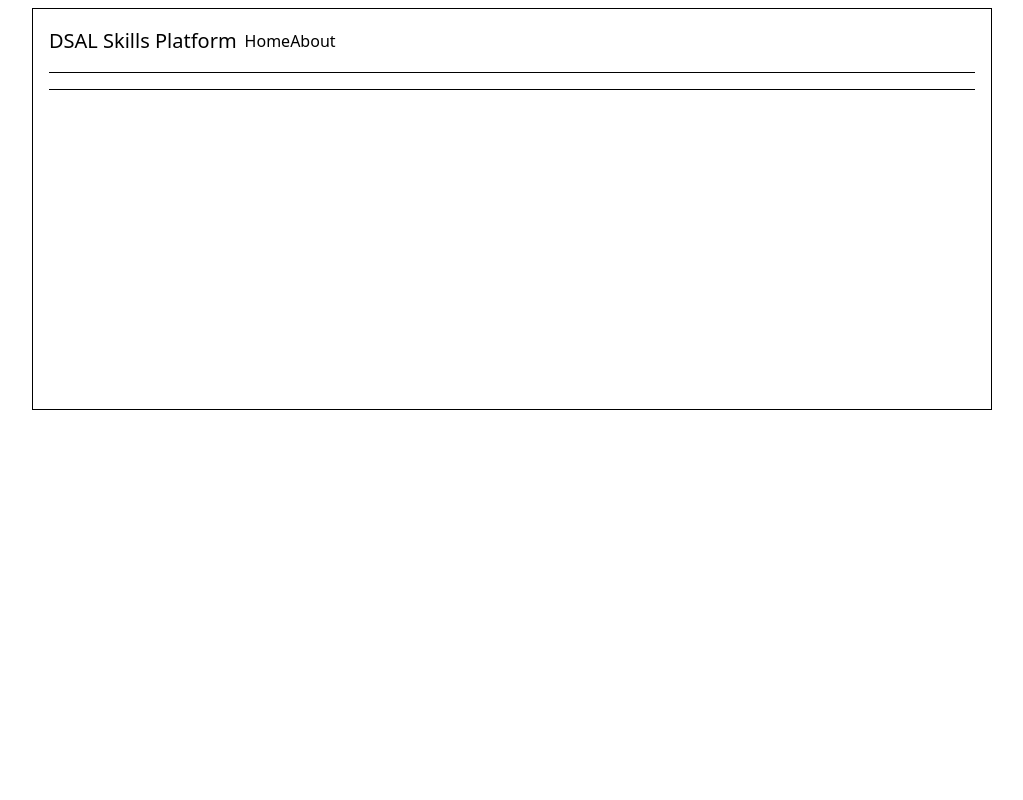
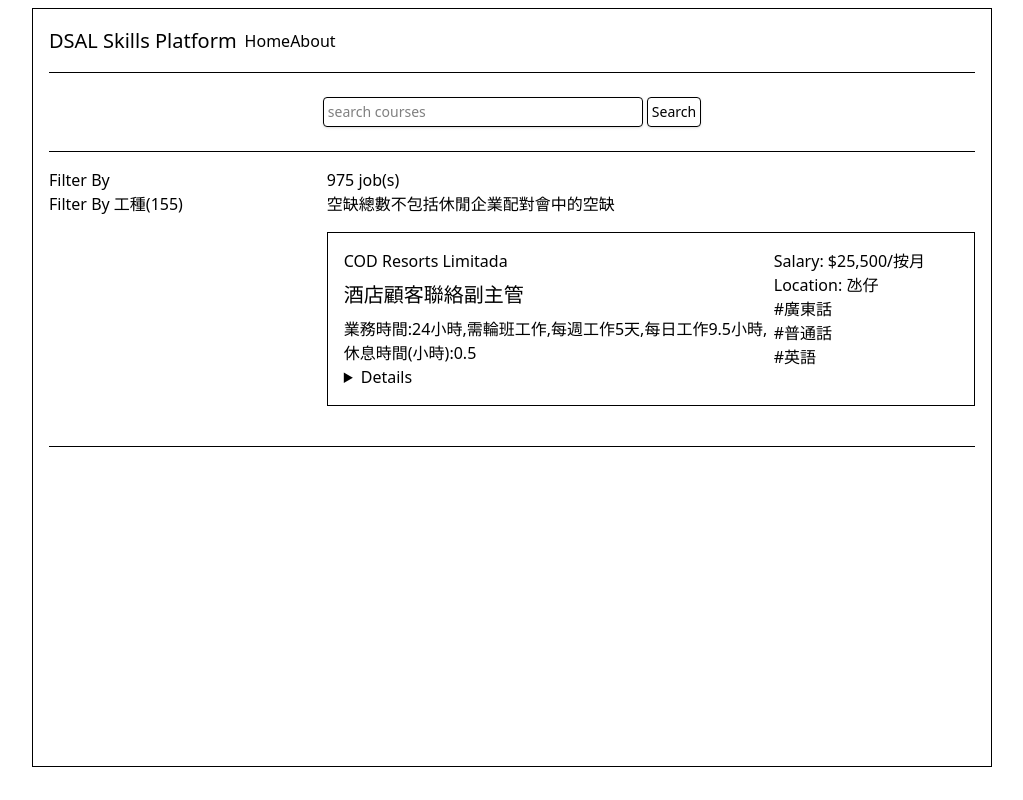
Before and after one commit to LunchBox/dsal-platform, a Vue app: page /jobs in a window 1280 px wide. Shown: the whole page, without its empty margins (128-1151 px from the left). Built offline with nearby package versions, Linux system fonts and the light colour scheme; the HTML template or start-up script is replaced by a standard one.

Commit message:
be able to search courses

```diff
--- a/src/router/index.ts
+++ b/src/router/index.ts
@@ -15,6 +15,13 @@ const router = createRouter({
       name: "courses",
       component: () => import("../views/CoursesView.vue"),
     },
+
+    {
+      path: "/jobs",
+      name: "jobs",
+      component: () => import("../views/JobsView.vue"),
+    },
+
     {
       path: "/about",
       name: "about",
--- a/src/views/CoursesView.vue
+++ b/src/views/CoursesView.vue
@@ -1,24 +1,32 @@
 <script setup lang="ts">
-import { RouterLink } from "vue-router";
+import { computed } from "vue";
+import { RouterLink, useRoute } from "vue-router";
 
-const courses = [
-  {
-    tp: "澳門勞工事務局",
-    name: "美髮師(初級)考證課程",
-    start_date: "27 May 25",
-    duration: "1-2 days",
-    type: "Full Time",
-    course_fee: "630.00",
-    funding: "315.00",
-  },
-];
+import { ALL_COURSES } from "./courses";
+
+const route = useRoute();
+
+const query = computed(() => route.query?.tag);
+
+const courses = computed(() => {
+  if (query.value) {
+    return ALL_COURSES.filter((c) => c.name.includes(query.value));
+  } else {
+    return ALL_COURSES;
+  }
+});
 </script>
 <template>
   <div>
     <div class="py-4 border-b">
       <form class="flex justify-center">
         <div class="inline-flex items-center py-2 gap-x-1">
-          <input type="text" class="w-[20rem]" placeholder="search courses" />
+          <input
+            type="text"
+            class="w-[20rem]"
+            placeholder="search courses"
+            :value="query"
+          />
           <input type="submit" value="Search" />
         </div>
       </form>
@@ -31,12 +39,7 @@ const courses = [
       <div class="flex-1 py-4">
         <div class="mb-4">
           <h3>{{ Math.round(Math.random() * 1000) }} course(s)</h3>
-          <p>
-            Employers looking for courses to send their employees for training
-            are strongly advised to access the course directory for enterprises
-            at SkillsFuture for Business Visit this to access the course
-            directory for enterprises at SkillsFuture for Businesshere.
-          </p>
+          <p>現正招生職業培訓課程</p>
         </div>
 
         <div>
--- a/src/views/HomeView.vue
+++ b/src/views/HomeView.vue
@@ -27,7 +27,7 @@ import { RouterLink } from "vue-router";
       </div>
       <div class="border w-24 h-24">
         <RouterLink
-          to="/courses"
+          to="/jobs"
           class="w-full h-full grid place-items-center text-center p-4"
         >
           View Jobs
@@ -49,6 +49,14 @@ import { RouterLink } from "vue-router";
           Jobs Match Me
         </RouterLink>
       </div>
+      <div class="border w-24 h-24">
+        <RouterLink
+          to="/courses"
+          class="w-full h-full grid place-items-center text-center p-4"
+        >
+          職業技能測試
+        </RouterLink>
+      </div>
     </div>
   </main>
 </template>
--- /dev/null
+++ b/src/views/JobsView.vue
@@ -0,0 +1,87 @@
+<script setup lang="ts">
+import { RouterLink } from "vue-router";
+
+const jobs = [
+  {
+    tp: "COD Resorts Limitada",
+    name: "酒店顧客聯絡副主管",
+    salary: "$25,500/按月",
+    location: "氹仔",
+    tags: ["廣東話", "普通話", "英語"],
+    work_hours:
+      "業務時間:24小時,需輪班工作,每週工作5天,每日工作9.5小時,休息時間(小時):0.5",
+    edu_req: "高等教育,廣東話良好;普通話良好;英語良好",
+    exp_req:
+      "3年相關工作經驗;具備酒店管理、旅遊管理或相關專業優先，至少2年於五星級酒店擔任酒店顧客聯絡副主管經驗",
+    desc: "- 接聽客人來電，解答客人查詢及協助客人預定房間及餐飲服務。 - 與前堂部、客房部及其他部門協作，確保顧客需求得以滿足。 - 收集和分析客人反饋，提出改善建議以提高服務水平。 - 管理且確保部門流暢和高效的運作。",
+  },
+];
+</script>
+<template>
+  <div>
+    <div class="py-4 border-b">
+      <form class="flex justify-center">
+        <div class="inline-flex items-center py-2 gap-x-1">
+          <input type="text" class="w-[20rem]" placeholder="search courses" />
+          <input type="submit" value="Search" />
+        </div>
+      </form>
+    </div>
+
+    <div class="flex">
+      <div class="py-4" style="width: 30%">
+        <div>Filter By</div>
+
+        <div>
+          <div>Filter By 工種(155)</div>
+        </div>
+      </div>
+      <div class="flex-1 py-4">
+        <div class="mb-4">
+          <h3>{{ Math.round(Math.random() * 1000) }} job(s)</h3>
+          <p>空缺總數不包括休閒企業配對會中的空缺</p>
+        </div>
+
+        <div>
+          <div v-for="c in jobs" :key="c" class="border mb-2 p-4 flex">
+            <div class="flex-1">
+              <div>
+                <a href="#">{{ c.tp }}</a>
+              </div>
+              <div class="text-xl my-2">
+                <RouterLink to="/courses">{{ c.name }}</RouterLink>
+              </div>
+              <div>{{ c.work_hours }}</div>
+              <details>
+                <summary>Details</summary>
+
+                <div>{{ c.edu_req }}</div>
+
+                <div>{{ c.exp_req }}</div>
+                <div>{{ c.desc }}</div>
+              </details>
+            </div>
+            <div style="width: 30%">
+              <div>
+                Salary: <span>{{ c.salary }}</span>
+              </div>
+              <div>
+                Location: <span>{{ c.location }}</span>
+              </div>
+
+              <div>
+                <ul>
+                  <li v-for="tag in c.tags">
+                    <RouterLink :to="`/courses?tag=${tag}`">
+                      #{{ tag }}
+                    </RouterLink>
+                  </li>
+                </ul>
+              </div>
+            </div>
+          </div>
+        </div>
+      </div>
+    </div>
+  </div>
+</template>
--- /dev/null
+++ b/src/views/courses.ts
@@ -0,0 +1,20 @@
+export const ALL_COURSES = [
+  {
+    tp: "澳門勞工事務局",
+    name: "美髮師(初級)考證課程",
+    start_date: "26 Jun 25",
+    duration: "124.5小時",
+    type: "Full Time",
+    course_fee: "630.00",
+    funding: "315.00",
+  },
+  {
+    tp: "澳門勞工事務局",
+    name: "酒店業職場英語-中階課程",
+    start_date: "23 Sep 25",
+    duration: "30小時",
+    type: "Full Time",
+    course_fee: "Free",
+    funding: "N/A",
+  },
+];
```
